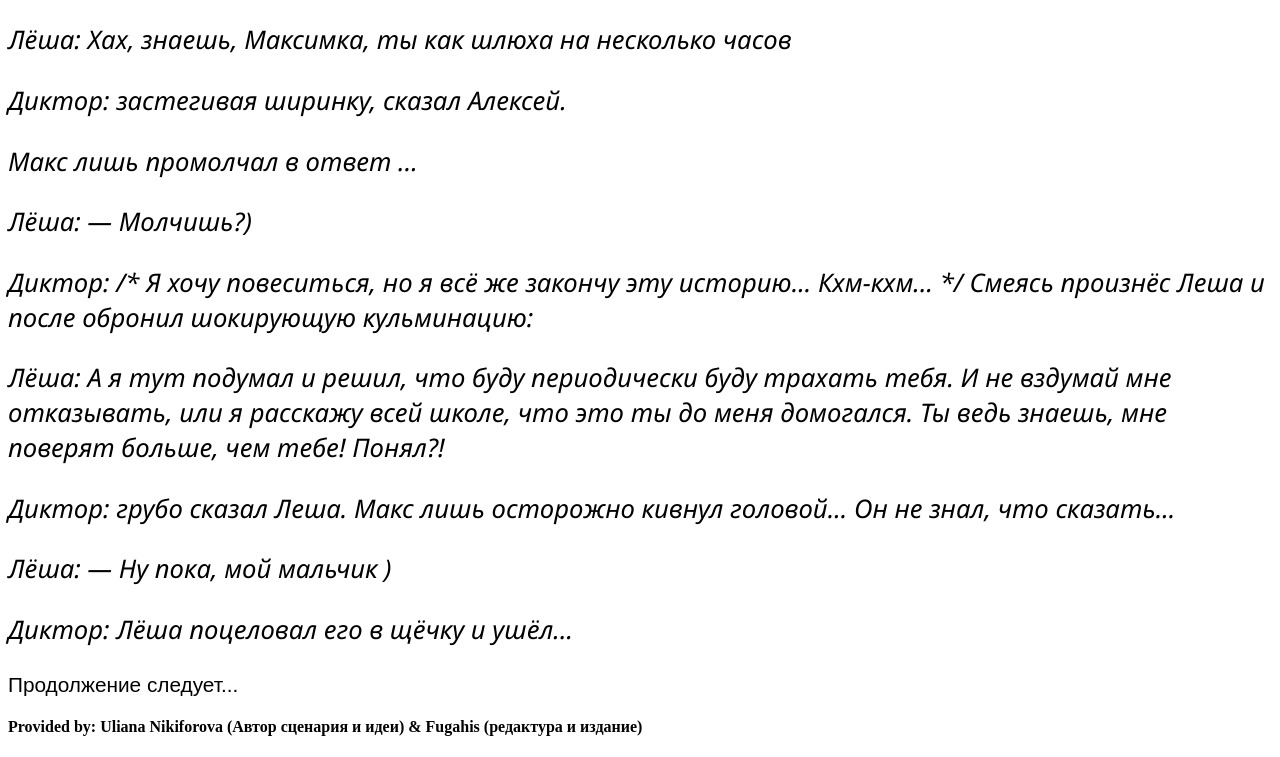
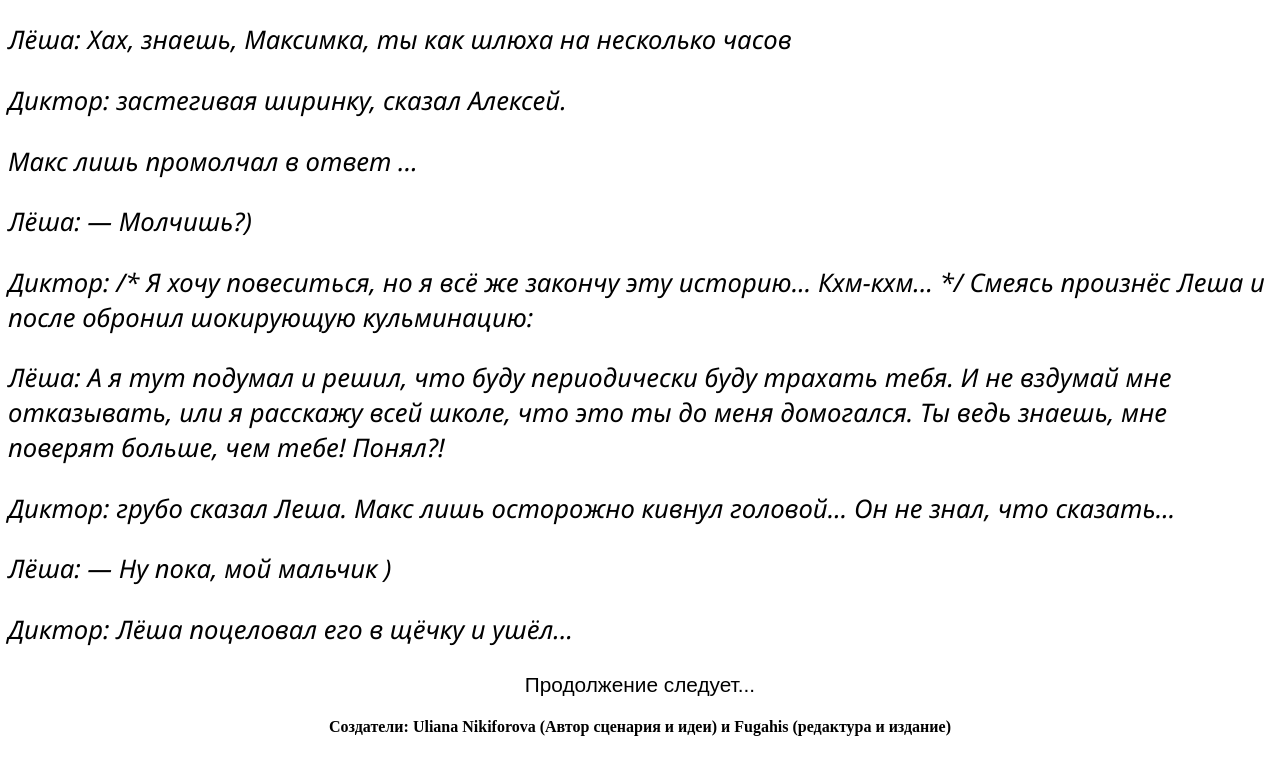
Before and after one commit to Fugahis/github.io, a plain HTML site: page index.html in a window 1280 px wide. Shown: the part 4083-4840 px from the top of the page. Drawn offline with Linux system fonts and the light colour scheme.

Commit message:
Не издевайся, Лёша (Часть 1)

```diff
--- a/index.html
+++ b/index.html
@@ -21,10 +21,15 @@
          color: rgb(0, 0, 0);
         }
         h3 {
+            text-align: center;
             font-size: 130%;
             font-weight: normal;
             font-family:sans-serif;
             color: rgb(0, 0, 0);
+        }
+        h4 {
+            text-align: center;
+            font-weight: bold;
         }
        </style>
 </head>
@@ -78,6 +83,6 @@
         <p>Лёша: — Ну пока, мой мальчик )</p> <p>Диктор: Лёша поцеловал его в щёчку и ушёл...</p>
     </div>
     <h3>Продолжение следует...</h3>
-    <h4 class="Autority">Provided by: Uliana Nikiforova (Автор сценария и идеи) & Fugahis (редактура и издание)</h4>
+    <h4 class="Autority">Создатели: Uliana Nikiforova (Автор сценария и идеи) и Fugahis (редактура и издание)</h4>
 </body>
 </html>
```
